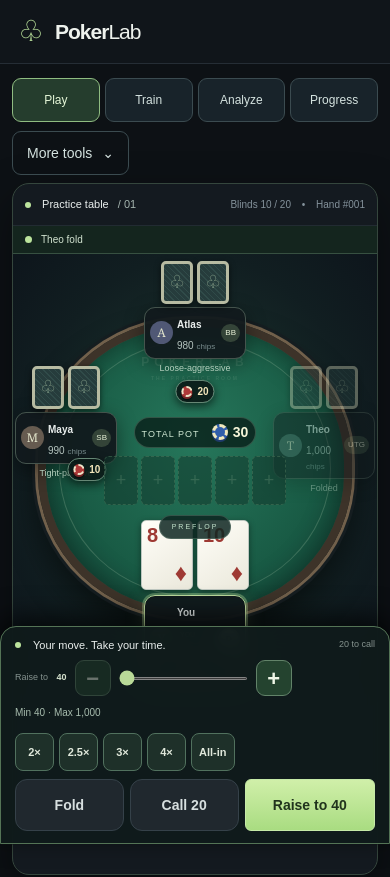
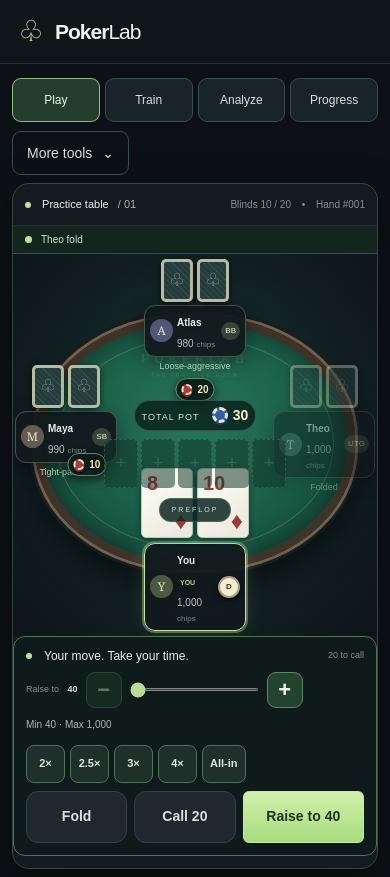
Before and after one commit to vendoraise-lang/Poker-software, a Next.js app: page / in a window 390 px wide. Shown: the top 877 px of the page. Built offline with nearby package versions, Linux system fonts and the light colour scheme.

Commit message:
Prevent mobile action dock covering hero cards and tighten casino table spacing

```diff
--- a/app/globals.css
+++ b/app/globals.css
@@ -4075,3 +4075,31 @@ button:disabled {
 .bet-step:disabled { opacity:.4; cursor:not-allowed; }
 .bet-limits { font-size:11px; color:#a7bcae; text-align:center; margin:3px 0 6px; }
 @media(max-width:760px){.play-screen .bet-adjuster{gap:8px}.play-screen .bet-step{width:36px;height:36px;flex-basis:36px}.play-screen .bet-limits{font-size:10px;margin:1px 0 5px}}
+
+/* Step 12: mobile-first table geometry; controls no longer obscure hole cards. */
+@media (max-width:760px) {
+  .play-screen .table-panel { padding-bottom:12px; overflow:visible; }
+  .play-screen .table-scene { height:382px; margin-bottom:0; isolation:isolate; }
+  .play-screen .felt { top:62px; bottom:66px; left:6%; right:6%; }
+  .play-screen .seat-2 { top:5px; }
+  .play-screen .seat-1 { top:111px; left:2px; }
+  .play-screen .seat-3 { top:111px; right:2px; }
+  .play-screen .seat-0 { bottom:5px; }
+  .play-screen .board-area { top:146px; }
+  .play-screen .community { gap:3px; }
+  .play-screen .seat-1 .seat-bet { top:88px; right:-9px; }
+  .play-screen .seat-3 .seat-bet { top:88px; left:-9px; }
+  .play-screen .action-area {
+    position:relative; inset:auto; z-index:1; max-height:none;
+    overflow:visible; padding:10px 12px 12px;
+    border-radius:12px; box-shadow:none; backdrop-filter:none;
+  }
+  .play-screen .turn-label { font-size:12px; }
+  .play-screen .quick-bets {gap:5px;}
+  .play-screen .action-buttons { gap:7px; }
+}
+@media(max-width:380px) {
+ .play-screen .seat {width:93px;}
+ .play-screen .community .playing-card {width:31px;height:46px;}
+ .play-screen .board-area {top:148px;}
+}
```
